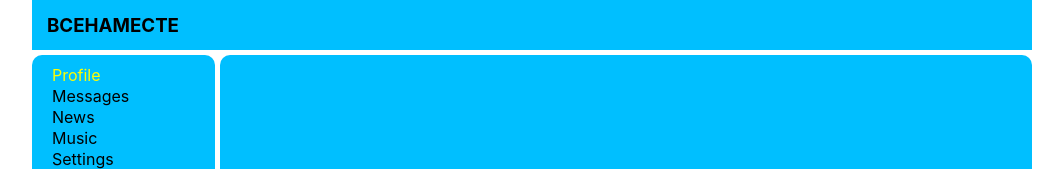
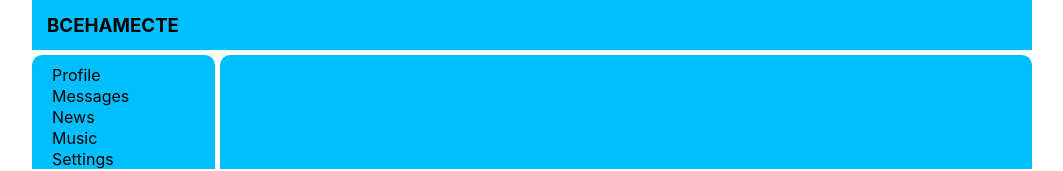
Before and after one commit to antonsadovskiy/samurai-way-main, a React (Create React App) app: page / in a window 1280 px wide. Shown: the top 171 px of the page, without its empty margins (108-1171 px from the left). Built offline with nearby package versions, Linux system fonts and the light colour scheme.

Commit message:
added navLinks to navbar component

```diff
--- a/src/components/Navbar/Navbar.tsx
+++ b/src/components/Navbar/Navbar.tsx
@@ -1,14 +1,30 @@
 import React from 'react';
-import set from "./Navbar.module.css"
+import { NavLink } from 'react-router-dom';
+import s from "./Navbar.module.css"
 
 const Navbar = () => {
     return (
-        <div className={set.navbarContainer}>
-            <a className={`${set.item} ${set.active}`} href="#">Profile</a>
-            <a className={set.item} href="#">Messages</a>
-            <a className={set.item} href="#">News</a>
-            <a className={set.item} href="#">Music</a>
-            <a className={set.item} href="#">Settings</a>
+        <div className={s.navbarContainer}>
+            <NavLink activeClassName={s.active} className={s.item}
+               to="/profile">
+                Profile
+            </NavLink>
+            <NavLink activeClassName={s.active} className={s.item}
+               to="/dialogs">
+                Messages
+            </NavLink>
+            <NavLink activeClassName={s.active} className={s.item}
+               to="/news">
+                News
+            </NavLink>
+            <NavLink activeClassName={s.active} className={s.item}
+               to="/music">
+                Music
+            </NavLink>
+            <NavLink activeClassName={s.active} className={s.item}
+               to="/settings">
+                Settings
+            </NavLink>
         </div>
     );
 };
```
